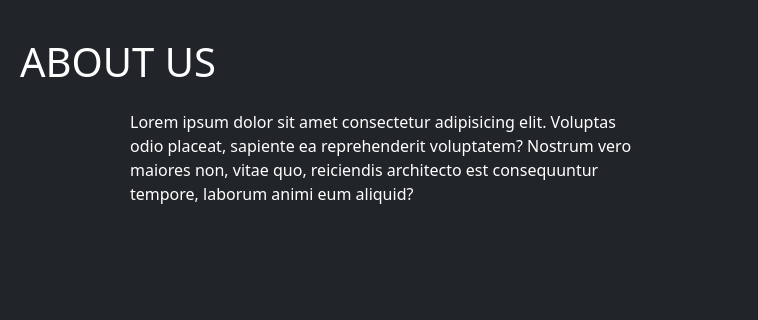
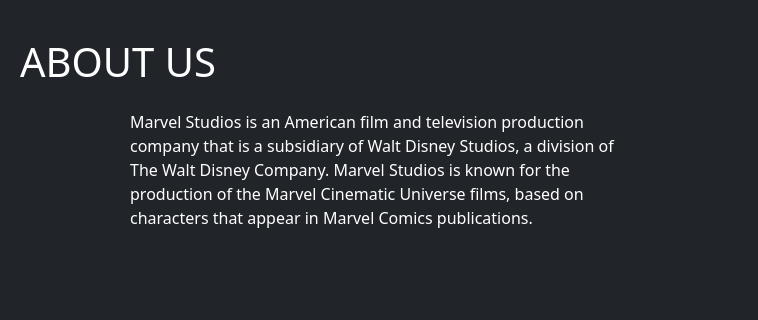
Before and after one commit to Bilen-2003/fs, a plain HTML site: page index.html in a window 1280 px wide. Shown: the part 489-809 px from the top of the page, 522-1280 px from the left. Drawn offline with nearby package versions, Linux system fonts and the light colour scheme.

Commit message:
Changed the content

```diff
--- a/index.html
+++ b/index.html
@@ -48,9 +48,7 @@
           src="https://64.media.tumblr.com/87d8a9e313831d14ac1f7c1c634237c9/tumblr_nflhbdCyQm1sqwpfco1_1280.jpg" alt=""></div>
     </div>
     <div class="col">
-      <P>Lorem ipsum dolor sit amet consectetur adipisicing elit. Voluptas odio placeat, sapiente ea reprehenderit voluptatem?
-        Nostrum vero maiores non, vitae quo, reiciendis architecto est consequuntur tempore, laborum animi eum aliquid?
-      </P>
+      <P>Marvel Studios is an American film and television production company that is a subsidiary of Walt Disney Studios, a division of The Walt Disney Company. Marvel Studios is known for the production of the Marvel Cinematic Universe films, based on characters that appear in Marvel Comics publications.</P>
     </div>
   </div>
 </div>
```
